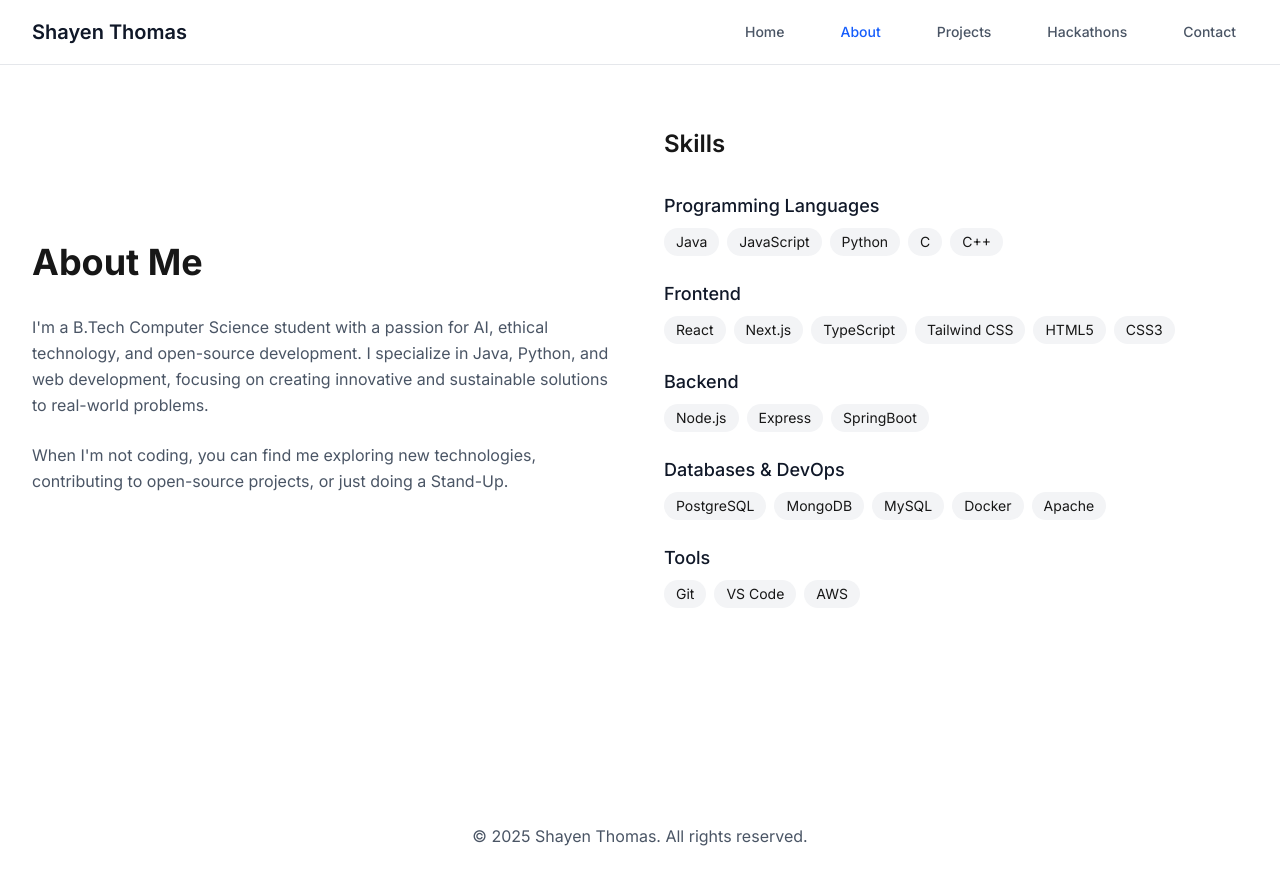
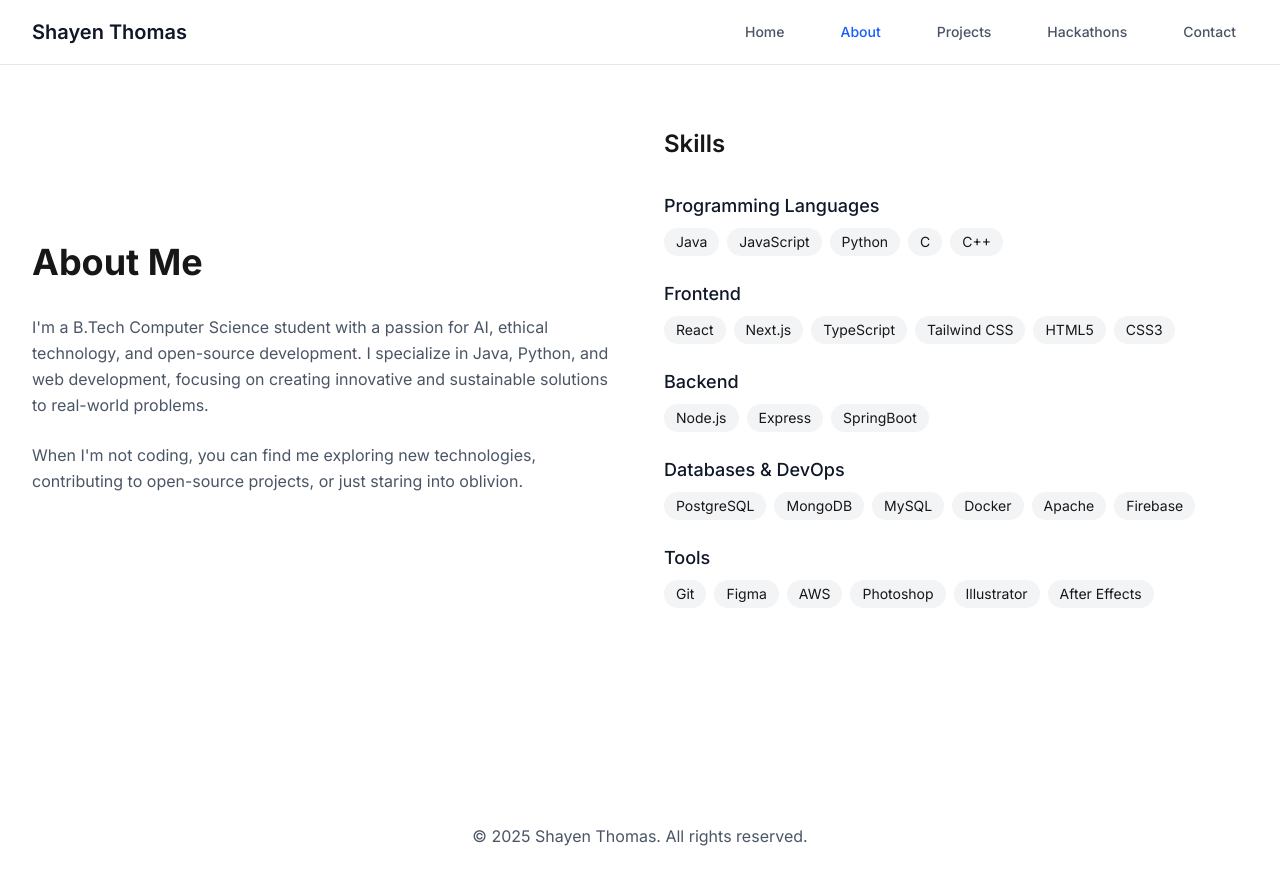
Before and after one commit to shayen71421/portfolio, a Next.js app: page /about in a window 1280 px wide. Built offline with nearby package versions, Linux system fonts and the light colour scheme.

Commit message:
made some chages ot the entires

```diff
--- a/src/app/about/page.tsx
+++ b/src/app/about/page.tsx
@@ -17,11 +17,11 @@ const skills = [
   },
   {
     category: 'Databases & DevOps',
-    items: ['PostgreSQL', 'MongoDB', 'MySQL', 'Docker', 'Apache'],
+    items: ['PostgreSQL', 'MongoDB', 'MySQL', 'Docker', 'Apache','Firebase'],
   },
   {
     category: 'Tools',
-    items: ['Git', 'VS Code', 'AWS'],
+    items: ['Git', 'Figma', 'AWS','Photoshop', 'Illustrator','After Effects'],
   },
 ];
 
@@ -41,7 +41,7 @@ export default function About() {
             </p>
             <p className="text-gray-600 dark:text-gray-300 leading-relaxed">
               When I&apos;m not coding, you can find me exploring new technologies,
-              contributing to open-source projects, or just doing a Stand-Up.
+              contributing to open-source projects, or just staring into oblivion.
             </p>
           </div>
 
--- a/src/app/hackathons/page.tsx
+++ b/src/app/hackathons/page.tsx
@@ -32,7 +32,7 @@ const hackathons: Hackathon[] = [
   description: 'Participated in the month-long Techathlon 2024-25, hosted by ICT Academy of Kerala at Infopark, Koratty. The competition brought together 50+ teams to solve real-world challenges through three evaluation rounds.',
   achievement: '2nd Runner-up',
   image: '/ictak-techathlon-2024-25.jpg',
-  technologies: ['Flask', 'JavaScript', 'Pandas'],
+  technologies: ['Real World Problem Tackling', 'Project Management', 'Project Management'],
   githubUrl: 'https://github.com/shayen71421/fyugp',
   linkedinUrl: '',
   date: 'April 5, 2025',
@@ -43,7 +43,7 @@ const hackathons: Hackathon[] = [
   description: 'Participated in a 16-hour startup simulation tackling business challenges at Government Engineering College, Thrissur.',
   achievement: 'Finalist',
   image: '/war room hackathon.jpg',
-    technologies: ['Python', 'Javascript', 'GoogleAuth'],
+    technologies: ['Strategic Problem Solving', 'Entrepreneurial Thinking', 'Business Analysis'],
     linkedinUrl: 'https://www.linkedin.com/posts/shayen-thomas-b78b02302_an-unforgettable-experience-at-war-room-activity-7306367783297024000-QBEl?utm_source=share&utm_medium=member_desktop&rcm=ACoAAE1n-AwBNoFAOtHZgvoDgIAbrsBwV1VSBWQ',
     date: 'March 2025',
   },
```
